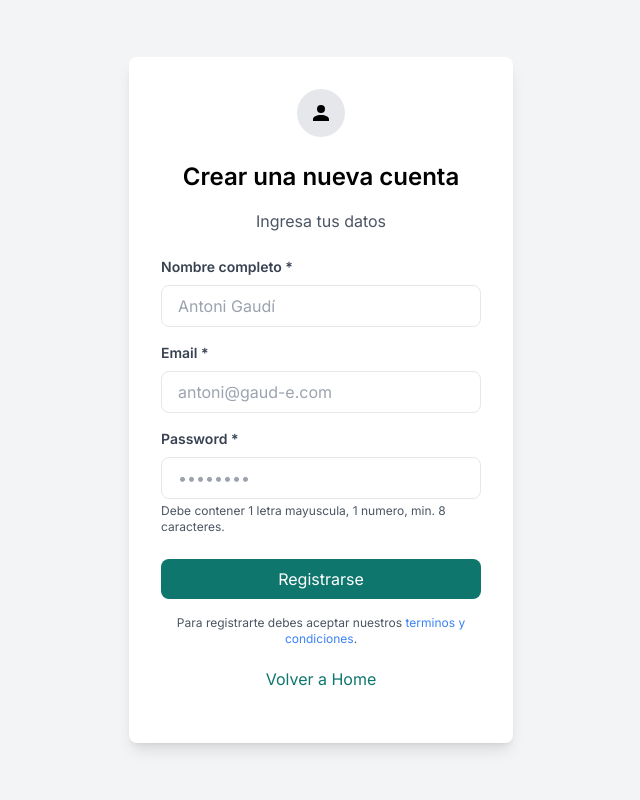
After one commit to pabloossandon88/gaud-e-website, a Django app: page /register/ in a window 1280 px wide. The commit adds this page. Shown: the whole page, without its empty margins (319-959 px from the left). Run offline with Django 5.2, Linux system fonts and the light colour scheme; some libraries are stand-ins or nearby versions.

Commit message:
Agregue vistas Login y Register

```diff
--- a/GaudeSite/templates/GaudeSite/base2.html
+++ b/GaudeSite/templates/GaudeSite/base2.html
@@ -240,9 +240,9 @@
                             <a href="#" class="block py-2 pl-3 pr-4 text-gray-700 border-b border-gray-100 hover:bg-gray-50 lg:hover:bg-transparent lg:border-0 lg:hover:text-purple-700 lg:p-0 dark:text-gray-400 lg:dark:hover:text-white dark:hover:bg-gray-700 dark:hover:text-white lg:dark:hover:bg-transparent dark:border-gray-700 text-white">Contacto</a>
                         </li>
 
-                        <a href="#" class="text-white btn-pay focus:ring-4 focus:ring-purple-300 font-medium rounded-lg text-sm px-3 py-1  sm:mr-2 lg:mr-0 dark:bg-purple-600 dark:hover:bg-purple-700 focus:outline-none dark:focus:ring-purple-800 ">Ingresar</a>
+                        <a href="{% url 'login-view' %}" class="text-white btn-pay focus:ring-4 focus:ring-purple-300 font-medium rounded-lg text-sm px-3 py-1  sm:mr-2 lg:mr-0 dark:bg-purple-600 dark:hover:bg-purple-700 focus:outline-none dark:focus:ring-purple-800 ">Ingresar</a>
 
-                        <a href="#" class="text-white bg-teal-700 hover:bg-teal-800 focus:ring-4 focus:ring-purple-300 font-medium rounded-lg text-sm px-5 py-1  sm:mr-2 lg:mr-0 dark:bg-purple-600 dark:hover:bg-purple-700 focus:outline-none dark:focus:ring-purple-800 ">Registrarse</a>
+                        <a href="{% url 'register-view' %}" class="text-white bg-teal-700 hover:bg-teal-800 focus:ring-4 focus:ring-purple-300 font-medium rounded-lg text-sm px-5 py-1  sm:mr-2 lg:mr-0 dark:bg-purple-600 dark:hover:bg-purple-700 focus:outline-none dark:focus:ring-purple-800 ">Registrarse</a>
 
                     </ul>
 
--- /dev/null
+++ b/GaudeSite/templates/GaudeSite/register.html
@@ -0,0 +1,101 @@
+{% load static %}
+
+<!DOCTYPE html>
+ <html lang="en">
+<head>
+    <link rel="canonical" href="https://https://demo.themesberg.com/landwind/" />
+    <meta charset="UTF-8">
+    <meta http-equiv="X-UA-Compatible" content="IE=edge">
+    <meta name="viewport" content="width=device-width, initial-scale=1.0">
+    <title>GAUD-E</title>
+
+    <!-- Meta SEO -->
+    <meta name="title" content="GAUD-E">
+    <meta name="description" content="GAUD-E">
+    <meta name="robots" content="index, follow">
+    <meta http-equiv="Content-Type" content="text/html; charset=utf-8">
+    <meta name="language" content="English">
+    <meta name="author" content="Themesberg">
+
+    <!-- Social media share -->
+    <meta property="og:title" content="Landwind - Tailwind CSS Landing Page">
+    <meta property="og:site_name" content="Themesberg">
+    <meta property="og:url" content="https://https://demo.themesberg.com/landwind/">
+    <meta property="og:description" content="Get started with a free and open-source landing page for Tailwind CSS built with the Flowbite component library featuring dark mode, hero sections, pricing cards, and more.">
+    <meta property="og:type" content="">
+    <meta property="og:image" content="https://themesberg.s3.us-east-2.amazonaws.com/public/github/landwind/og-image.png">
+    <meta name="twitter:card" content="summary" />
+    <meta name="twitter:site" content="@themesberg" />
+    <meta name="twitter:creator" content="@themesberg" />
+
+    <!-- Favicon -->
+    <link rel="apple-touch-icon" sizes="180x180" href="/apple-touch-icon.png">
+    <link rel="icon" type="image/png" sizes="32x32" href="/favicon-32x32.png">
+    <link rel="icon" type="image/png" sizes="16x16" href="/favicon-16x16.png">
+    <link rel="manifest" href="/site.webmanifest">
+    <meta name="msapplication-TileColor" content="#da532c">
+    <meta name="theme-color" content="#ffffff">
+    <!--
+    <link href="./output.css" rel="stylesheet">
+    -->
+
+    <script src="https://cdn.tailwindcss.com"></script>
+
+    <link rel="stylesheet" type="text/css" href="{% static 'css/gaud-e.css' %}">
+
+    <link rel="stylesheet" type="text/css" href="{% static 'css/styles2.css' %}">
+
+
+
+    <script async defer src="https://buttons.github.io/buttons.js"></script>
+    <style>
+        @import url('https://fonts.googleapis.com/css2?family=Inter:wght@100..900&display=swap');
+        html {
+            font-family: "Inter", sans-serif !important ;
+        }
+    </style>
+</head>
+
+<body>
+
+<div class="bg-gray-100 flex items-center justify-center h-screen">
+    <div class="bg-white p-8 rounded-lg shadow-lg max-w-sm w-full">
+        <div class="flex justify-center mb-6">
+            <span class="inline-block bg-gray-200 rounded-full p-3">
+                <svg xmlns="http://www.w3.org/2000/svg" width="24" height="24" viewBox="0 0 24 24"><path fill="currentColor" d="M12 4a4 4 0 0 1 4 4a4 4 0 0 1-4 4a4 4 0 0 1-4-4a4 4 0 0 1 4-4m0 10c4.42 0 8 1.79 8 4v2H4v-2c0-2.21 3.58-4 8-4"/></svg>
+            </span>
+        </div>
+        <h2 class="text-2xl font-semibold text-center mb-4">Crear una nueva cuenta</h2>
+        <p class="text-gray-600 text-center mb-6">Ingresa tus datos</p>
+        <form>
+            <div class="mb-4">
+                <label for="fullName" class="block text-gray-700 text-sm font-semibold mb-2">Nombre completo *</label>
+                <input type="text" id="fullName" class="form-input w-full px-4 py-2 border rounded-lg text-gray-700 focus:ring-blue-500" required placeholder="Antoni Gaudí">
+            </div>
+            <div class="mb-4">
+                <label for="email" class="block text-gray-700 text-sm font-semibold mb-2">Email *</label>
+                <input type="email" id="email" class="form-input w-full px-4 py-2 border rounded-lg text-gray-700 focus:ring-blue-500" required placeholder="antoni@gaud-e.com">
+            </div>
+            <div class="mb-6">
+                <label for="password" class="block text-gray-700 text-sm font-semibold mb-2">Password *</label>
+                <input type="password" id="password" class="form-input w-full px-4 py-2 border rounded-lg text-gray-700 focus:ring-blue-500" required placeholder="••••••••">
+                <p class="text-gray-600 text-xs mt-1">Debe contener 1 letra mayuscula, 1 numero, min. 8 caracteres.</p>
+            </div>
+            <button type="submit" class="w-full bg-teal-700 text-white px-4 py-2 rounded-lg hover:bg-teal-800 focus:outline-none focus:ring-2 focus:ring-blue-500 focus:ring-opacity-50">Registrarse</button>
+            <p class="text-gray-600 text-xs text-center mt-4">
+                Para registrarte debes aceptar nuestros
+                <a href="#" class="text-blue-500 hover:underline">terminos y condiciones</a>.
+            </p>
+        </form>
+        <div class="text-center m-5">
+            <a  href="{% url 'home-view' %}"  class="w-full text-teal-700 px-4 py-2 rounded-lg hover:bg-teal-900 hover:text-white focus:outline-none focus:ring-2 focus:ring-blue-500 focus:ring-opacity-50">Volver a Home</a>
+        </div>
+    </div>
+</div>
+
+
+
+
+    <script src="https://unpkg.com/flowbite@1.4.1/dist/flowbite.js"></script>
+</body>
+</html>
--- a/GaudeSite/urls.py
+++ b/GaudeSite/urls.py
@@ -17,5 +17,8 @@ urlpatterns = [
     path('landscape/', views.landScape, name="landScape-view"),
     path('upscale/', views.upScale, name="upScale-view"),
 
+    path('login/', views.login, name="login-view"),
+    path('register/', views.register, name="register-view"),
+
 
 ]
--- a/GaudeSite/views.py
+++ b/GaudeSite/views.py
@@ -203,7 +203,6 @@ def exteriorImage(request):
         return render(request, 'GaudeSite/exterior.html', context)
     return render(request, 'GaudeSite/exterior.html')
 
-
 def outPaint(request):
     if request.method == 'POST':
 
@@ -233,7 +232,6 @@ def outPaint(request):
         return render(request, 'GaudeSite/outpaint.html', context)
 
     return render(request, 'GaudeSite/outpaint.html')
-
 
 def interiorRedecoration(request):
     if request.method == 'POST':
@@ -268,8 +266,6 @@ def interiorRedecoration(request):
             return HttpResponse(error_message)
 
     return render(request, 'GaudeSite/interiorredecoration.html')
-
-
 
 def landScape(request):
     if request.method == 'POST':
@@ -306,7 +302,6 @@ def landScape(request):
 
     return render(request, 'GaudeSite/landscape.html')
 
-
 def upScale(request):
     if request.method == 'POST':
         imagen = request.FILES.get('imagen')
@@ -327,3 +322,9 @@ def upScale(request):
             return HttpResponse(error_message)
 
     return render(request, 'GaudeSite/upscale.html')
+
+def login(request):
+    return render(request, 'GaudeSite/login.html')
+
+def register(request):
+    return render(request, 'GaudeSite/register.html')
```
Also changed, not shown: GaudeSite/templates/GaudeSite/login.html (added, +92 -0 lines).
